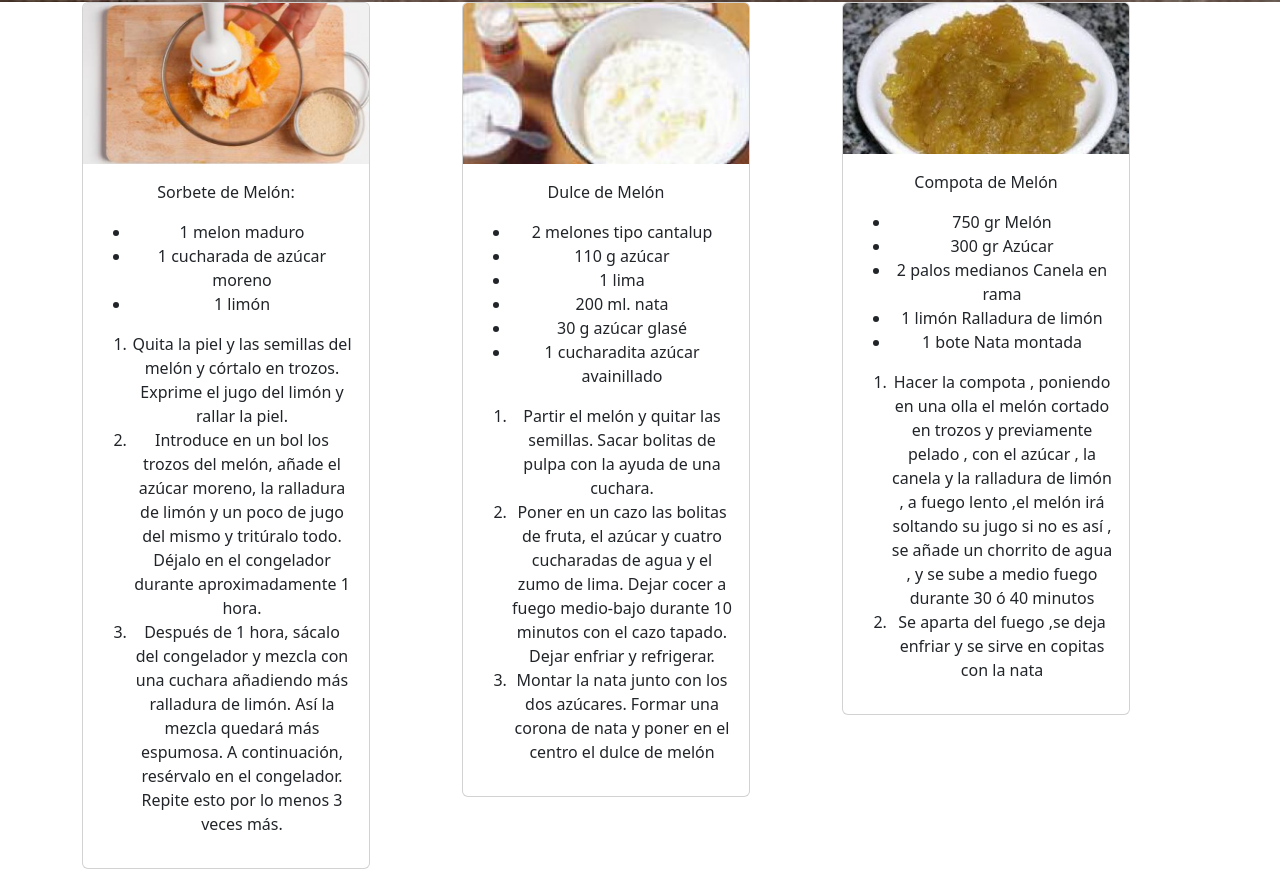
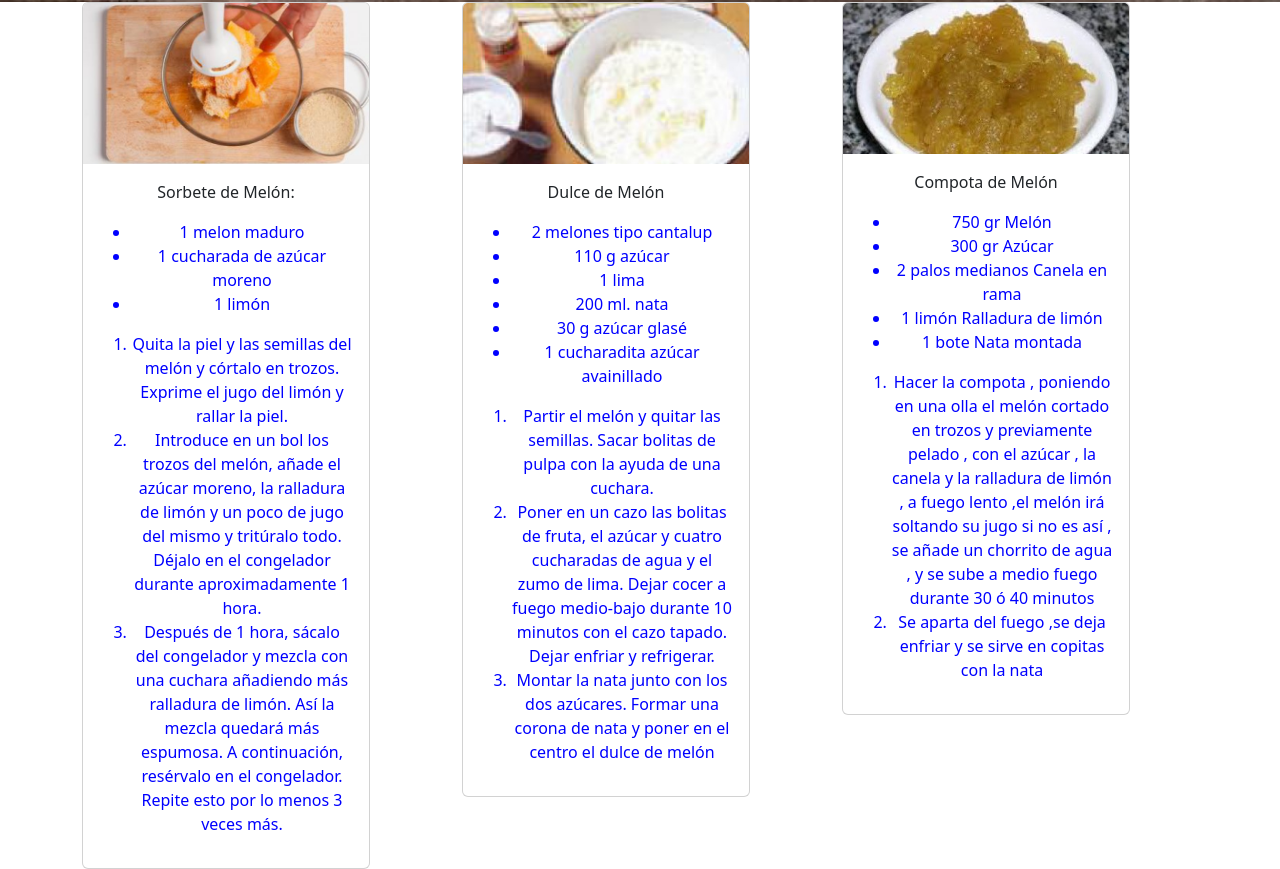
Before and after one commit to Virtual-Coyote102/Laboratorio-6, a plain HTML site: page Pagina2.html in a window 1280 px wide. Shown: the part 912-1781 px from the top of the page. Drawn offline with Linux system fonts and the light colour scheme.

Commit message:
Cambie el color de las recetas azul y agregue una hoja de estilo para poder hacerlo

```diff
--- /dev/null
+++ b/CSS/style.css
@@ -0,0 +1,3 @@
+li{
+    color: blue;
+}
--- a/Pagina2.html
+++ b/Pagina2.html
@@ -6,6 +6,7 @@
     <title>Pagina2</title>
     <link rel="stylesheet" href="bootstrap.min.css">
     <link rel="stylesheet" href="CSS/Index.css">
+    <link rel="stylesheet" href="CSS/style.css">
 </head>
 
 <body>
```
Also changed, not shown: 1941422.txt (added).
